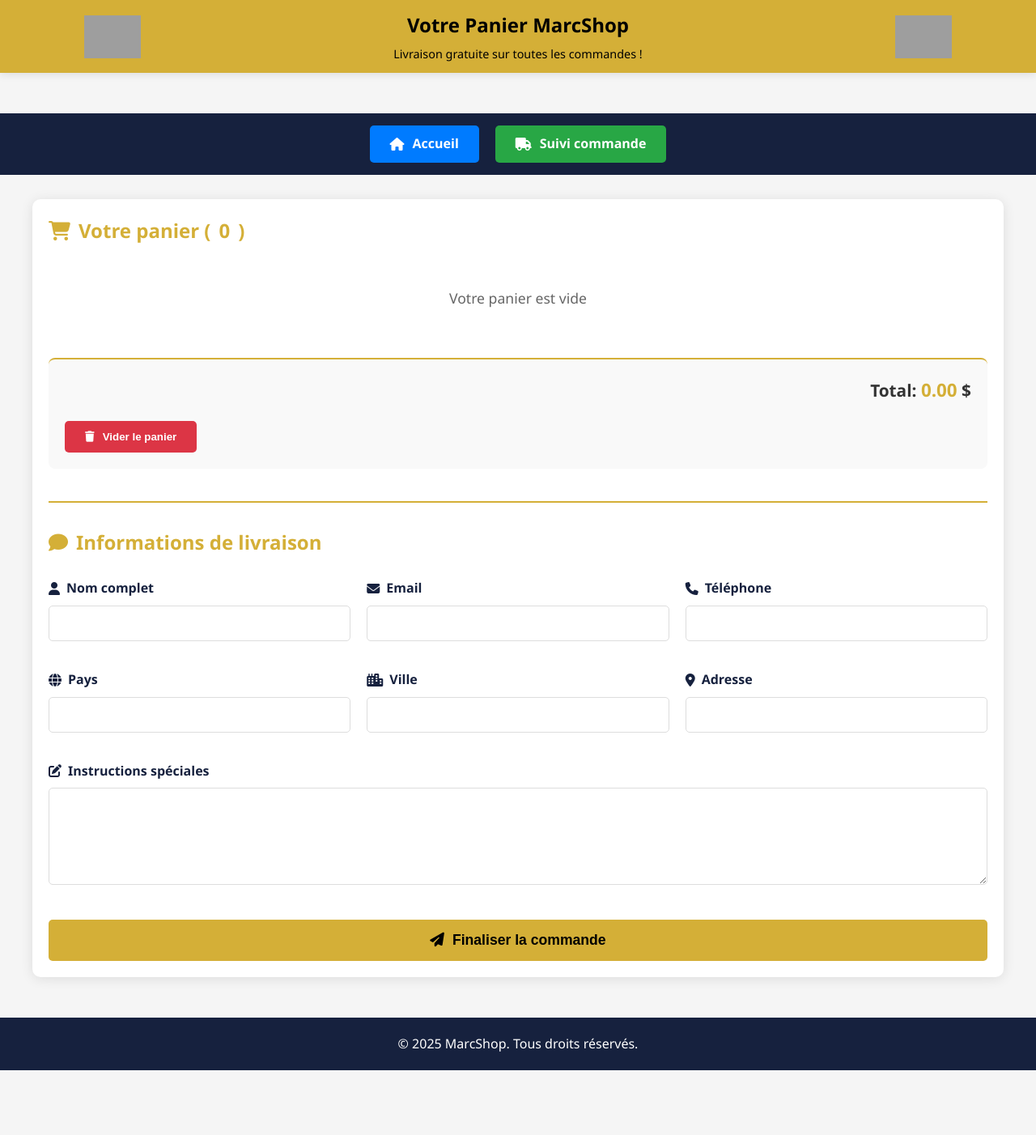
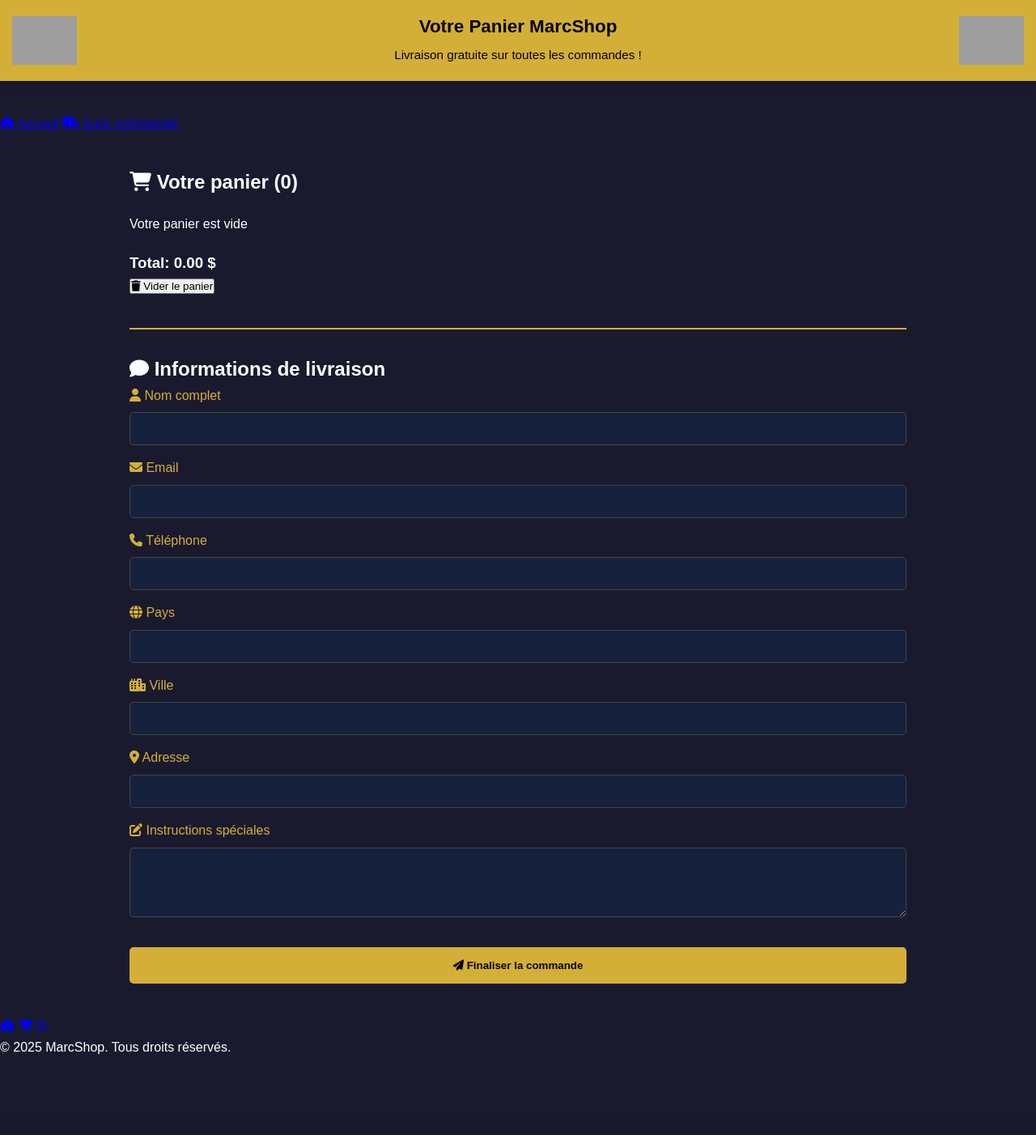
Before and after one commit to MarcShop01/MSP, a PHP site: page /panier.html in a window 1280 px wide. Shown: the whole page at 81% size. After the commit the page ends 1302 px from the top, so only its background shows below. Run offline with PHP 8.4, Linux system fonts and the light colour scheme; some libraries are stand-ins or nearby versions; grey boxes are pictures that could not be loaded.

Commit message:
Update styles.css

```diff
--- a/styles.css
+++ b/styles.css
@@ -9,23 +9,20 @@
   --light: #f8f9fa;
 }
 
+/* Reset et styles de base */
 * {
-    box-sizing: border-box;
   margin: 0;
   padding: 0;
+  box-sizing: border-box;
 }
 
 body {
-    font-family: 'Segoe UI', Tahoma, Geneva, Verdana, sans-serif;
+  font-family: 'Arial', sans-serif;
+  background-color: #1a1a2e;
+  color: #fff;
   line-height: 1.6;
-    color: #333;
-    background-color: #f5f5f5;
   padding-top: 140px;
-    padding-bottom: 80px;
-}
-
-.panier-page {
-    background-color: #f5f5f5;
+  padding-bottom: 70px;
 }
 
 /* En-tête */
@@ -37,25 +34,25 @@ body {
   background-color: var(--gold);
   padding: 0;
   z-index: 1000;
-    box-shadow: 0 2px 10px rgba(0,0,0,0.1);
+  box-shadow: 0 2px 10px rgba(0,0,0,0.2);
 }
 
 .header-top {
   display: flex;
   justify-content: space-between;
   align-items: center;
-    padding: 10px 5%;
-    max-width: 1200px;
-    margin: 0 auto;
+  padding: 10px 15px;
+  gap: 15px;
 }
 
 .header-logo {
-    width: 70px;
-    height: 70px;
+  width: 80px;
+  height: 80px;
   background-image: url('https://i.imgur.com/J1PdzR4.jpeg');
   background-size: contain;
   background-repeat: no-repeat;
   background-position: center;
+  flex-shrink: 0;
 }
 
 .header-logo-right {
@@ -64,82 +61,137 @@ body {
 
 .header-text {
   text-align: center;
-    flex-grow: 1;
-    padding: 0 20px;
+  padding: 5px 15px 10px;
 }
 
 .header-text h1 {
   color: #000;
-    font-size: 1.5rem;
-    margin-bottom: 5px;
+  margin: 0;
+  font-size: 1.4rem;
 }
 
 .header-text p {
   color: #000;
-    font-size: 0.9rem;
+  margin: 5px 0 0;
+  font-size: 0.95rem;
 }
 
-/* Navigation */
-.panier-nav {
-    display: flex;
-    justify-content: center;
-    gap: 20px;
-    padding: 15px 5%;
-    background-color: var(--dark);
-    position: sticky;
-    top: 90px;
-    z-index: 999;
+/* Barre de recherche */
+.search-container {
+  flex-grow: 1;
+  max-width: 600px;
 }
 
-.btn-accueil, .btn-suivi {
-    color: white;
-    text-decoration: none;
-    padding: 10px 25px;
-    border-radius: 5px;
-    font-weight: bold;
-    transition: all 0.3s;
+#search-form {
   display: flex;
-    align-items: center;
-    gap: 10px;
+  width: 100%;
 }
 
-.btn-accueil {
-    background-color: var(--blue);
+#search-input {
+  flex: 1;
+  padding: 12px 15px;
+  border: 2px solid #000;
+  border-radius: 30px 0 0 30px;
+  font-size: 1rem;
+  outline: none;
 }
 
-.btn-accueil:hover {
-    background-color: #0069d9;
-    transform: translateY(-2px);
+#search-form button {
+  background-color: #000;
+  color: var(--gold);
+  border: none;
+  padding: 0 20px;
+  border-radius: 0 30px 30px 0;
+  cursor: pointer;
+  font-size: 1.1rem;
+  transition: all 0.3s;
 }
 
-.btn-suivi {
-    background-color: var(--green);
+#search-form button:hover {
+  background-color: #333;
 }
 
-.btn-suivi:hover {
-    background-color: #218838;
-    transform: translateY(-2px);
+/* Section Produits - CORRECTION APPLIQUÉE ICI */
+#produits-container {
+  max-width: 1200px;
+  margin: 0 auto;
+  padding: 20px;
 }
 
-/* Contenu principal */
-#panier-container {
-    max-width: 1200px;
-    margin: 30px auto;
-    padding: 20px;
-    background: white;
-    border-radius: 10px;
-    box-shadow: 0 2px 15px rgba(0,0,0,0.1);
+#produits-container h2 {
+  color: var(--gold);
+  text-align: center;
+  margin-bottom: 20px;
 }
 
-#panier-container h2 {
-    color: var(--gold);
-    margin-bottom: 20px;
-    display: flex;
-    align-items: center;
-    gap: 10px;
+.produits-grid {
+  display: grid;
+  grid-template-columns: repeat(auto-fill, minmax(200px, 1fr)); /* Taille réduite */
+  gap: 12px; /* Espacement réduit */
 }
 
-/* Produits dans le panier */
+.produit {
+  background: var(--dark);
+  border-radius: 8px;
+  overflow: hidden;
+  transition: transform 0.3s;
+  display: flex;
+  flex-direction: column;
+  height: 100%; /* Hauteur uniforme */
+}
+
+.produit:hover {
+  transform: translateY(-3px);
+  box-shadow: 0 4px 8px rgba(0,0,0,0.2);
+}
+
+.produit img {
+  width: 100%;
+  height: 150px; /* Hauteur réduite */
+  object-fit: cover;
+  border-bottom: 1px solid var(--gold);
+  cursor: pointer;
+}
+
+.produit h3 {
+  margin: 8px;
+  color: var(--gold);
+  font-size: 0.95rem; /* Taille réduite */
+  flex: 1;
+}
+
+.produit p {
+  margin: 0 8px 8px;
+  font-size: 0.85rem; /* Taille réduite */
+}
+
+.ajouter-panier {
+  background: var(--green);
+  color: white;
+  border: none;
+  padding: 6px; /* Padding réduit */
+  cursor: pointer;
+  transition: background 0.3s;
+  font-size: 0.85rem; /* Taille réduite */
+}
+
+.ajouter-panier:hover {
+  background: #3e8e41;
+}
+
+/* Page Panier */
+.panier-page #main-header {
+  background-color: var(--gold);
+}
+
+#panier-container {
+  max-width: 1000px;
+  margin: 20px auto;
+  padding: 20px;
+  background: var(--darker);
+  border-radius: 10px;
+}
+
 #contenu-panier {
   margin: 20px 0;
 }
@@ -199,73 +232,10 @@ body {
   border-radius: 5px;
   cursor: pointer;
   transition: all 0.3s;
-    display: flex;
-    align-items: center;
-    gap: 5px;
 }
 
-.retirer-produit:hover {
+.supprimer:hover {
   background: #c82333;
-}
-
-.panier-vide {
-    text-align: center;
-    padding: 30px;
-    color: #666;
-    font-size: 1.1rem;
-}
-
-/* Section total */
-.totals-section {
-    background: #f9f9f9;
-    padding: 20px;
-    border-radius: 8px;
-    margin: 30px 0;
-    border-top: 2px solid var(--gold);
-}
-
-.totals-section h3 {
-    font-size: 1.3rem;
-    margin-bottom: 20px;
-    text-align: right;
-}
-
-#total-panier {
-    color: var(--gold);
-    font-weight: bold;
-    font-size: 1.4rem;
-}
-
-.panier-actions {
-    display: flex;
-    justify-content: space-between;
-    align-items: center;
-    gap: 20px;
-    margin-top: 20px;
-}
-
-#vider-panier {
-    background: var(--red);
-    color: white;
-    border: none;
-    padding: 12px 25px;
-    border-radius: 5px;
-    cursor: pointer;
-    font-weight: bold;
-    transition: all 0.3s;
-    display: flex;
-    align-items: center;
-    gap: 10px;
-}
-
-#vider-panier:hover {
-    background: #c82333;
-    transform: translateY(-2px);
-}
-
-#paypal-button-container {
-    flex: 1;
-    max-width: 300px;
 }
 
 /* Formulaire */
@@ -275,226 +245,73 @@ body {
   border-top: 2px solid var(--gold);
 }
 
-#commentaires-container h2 {
-    margin-bottom: 25px;
+#commentaire-form {
   display: flex;
-    align-items: center;
-    gap: 10px;
+  flex-direction: column;
+  gap: 15px;
 }
 
-.form-grid {
-    display: grid;
-    grid-template-columns: repeat(auto-fit, minmax(300px, 1fr));
+.form-row {
+  display: flex;
   gap: 20px;
-    margin-bottom: 20px;
 }
 
 .form-group {
+  flex: 1;
   margin-bottom: 15px;
 }
 
-.form-group label {
+label {
   display: block;
   margin-bottom: 8px;
-    font-weight: 600;
-    color: var(--dark);
-    display: flex;
-    align-items: center;
-    gap: 8px;
+  color: var(--gold);
 }
 
-.form-group input,
-.form-group textarea,
-.form-group select {
+input, textarea {
   width: 100%;
-    padding: 12px 15px;
-    border: 1px solid #ddd;
+  padding: 12px;
+  border: 1px solid #444;
   border-radius: 5px;
-    font-size: 1rem;
-    transition: border 0.3s;
-}
-
-.form-group input:focus,
-.form-group textarea:focus {
-    border-color: var(--gold);
-    outline: none;
-}
-
-.form-group.full-width {
-    grid-column: 1 / -1;
-}
-
-textarea {
-    min-height: 120px;
-    resize: vertical;
+  background: var(--dark);
+  color: white;
 }
 
 .btn-submit {
   background: var(--gold);
   color: #000;
   border: none;
-    padding: 15px 30px;
+  padding: 15px;
   border-radius: 5px;
-    font-size: 1.1rem;
+  cursor: pointer;
   font-weight: bold;
-    cursor: pointer;
-    transition: all 0.3s;
-    width: 100%;
-    display: flex;
-    justify-content: center;
-    align-items: center;
-    gap: 10px;
-}
-
-.btn-submit:hover {
-    background: #ffd700;
-    transform: translateY(-2px);
-}
-
-/* Menu mobile */
-#mobile-footer {
-    position: fixed;
-    bottom: 0;
-    left: 0;
-    width: 100%;
-    background-color: var(--dark);
-    padding: 10px 0;
-    z-index: 1000;
-    border-top: 2px solid var(--gold);
-    display: none;
-}
-
-.mobile-menu {
-    display: flex;
-    justify-content: space-around;
-    width: 100%;
-    max-width: 400px;
-    margin: 0 auto;
-}
-
-.mobile-menu a {
-    color: #fff;
-    font-size: 1.5rem;
-    padding: 10px;
-    transition: all 0.3s;
-}
-
-.mobile-menu a:hover {
-    color: var(--gold);
-    transform: translateY(-5px);
-}
-
-/* Notification */
-.notification {
-    position: fixed;
-    bottom: 20px;
-    left: 50%;
-    transform: translateX(-50%);
-    background: var(--green);
-    color: white;
-    padding: 12px 25px;
-    border-radius: 5px;
-    opacity: 0;
-    transition: opacity 0.3s;
-    z-index: 1002;
-    max-width: 90%;
-    text-align: center;
-    box-shadow: 0 3px 10px rgba(0,0,0,0.2);
-}
-
-.notification.show {
-    opacity: 1;
-}
-
-/* Footer */
-.main-footer {
-    background: var(--dark);
-    color: white;
-    text-align: center;
-    padding: 20px;
-    margin-top: 50px;
 }
 
 /* Responsive */
-@media (max-width: 992px) {
-    .header-text h1 {
-        font-size: 1.3rem;
-    }
-
-    .produit-panier {
-        flex-direction: column;
-        text-align: center;
-    }
-
-    .produit-image {
-        margin-right: 0;
-        margin-bottom: 15px;
-    }
-
-    .panier-actions {
-        flex-direction: column;
-    }
-
-    #paypal-button-container {
-        max-width: 100%;
-        width: 100%;
-    }
-}
-
 @media (max-width: 768px) {
   body {
     padding-top: 120px;
   }
 
-    .panier-nav {
-        top: 80px;
-        padding: 10px 5%;
+  .produits-grid {
+    grid-template-columns: repeat(auto-fill, minmax(150px, 1fr));
   }
 
-    .header-logo {
-        width: 50px;
-        height: 50px;
-    }
-
-    .header-text h1 {
-        font-size: 1.1rem;
-    }
-
-    .header-text p {
-        font-size: 0.8rem;
-    }
-
-    #mobile-footer {
-        display: flex;
+  .produit img {
+    height: 120px;
   }
 }
 
-@media (max-width: 576px) {
-    body {
-        padding-top: 110px;
-        padding-bottom: 70px;
+@media (max-width: 480px) {
+  .produits-grid {
+    grid-template-columns: repeat(auto-fill, minmax(130px, 1fr));
+    gap: 8px;
   }
 
-    .header-top {
-        padding: 10px;
+  .produit img {
+    height: 100px;
   }
 
-    .panier-nav {
-        flex-direction: column;
-        gap: 10px;
-        top: 70px;
-    }
-
-    .btn-accueil, .btn-suivi {
-        justify-content: center;
-    }
-
-    #panier-container {
-        padding: 15px;
-    }
-
-    .produit-image {
-        width: 80px;
-        height: 80px;
+  .produit h3 {
+    font-size: 0.85rem;
   }
 }
```
Also changed, not shown: other parts of styles.css (+12 -31 lines). Lines whose indentation alone changed are shown as unchanged.
